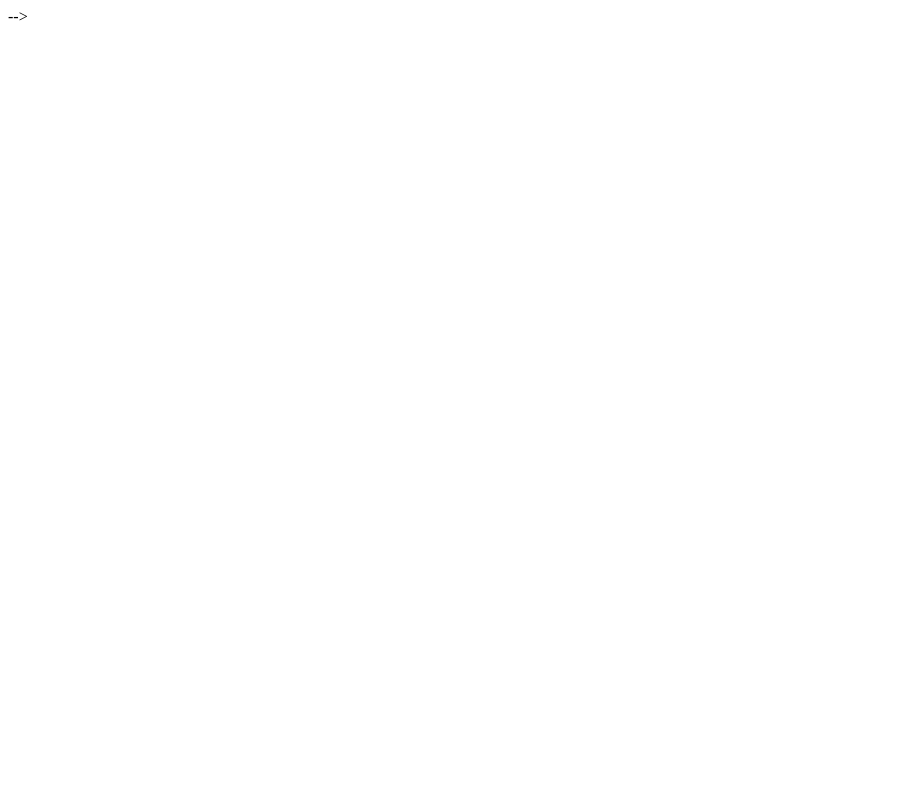
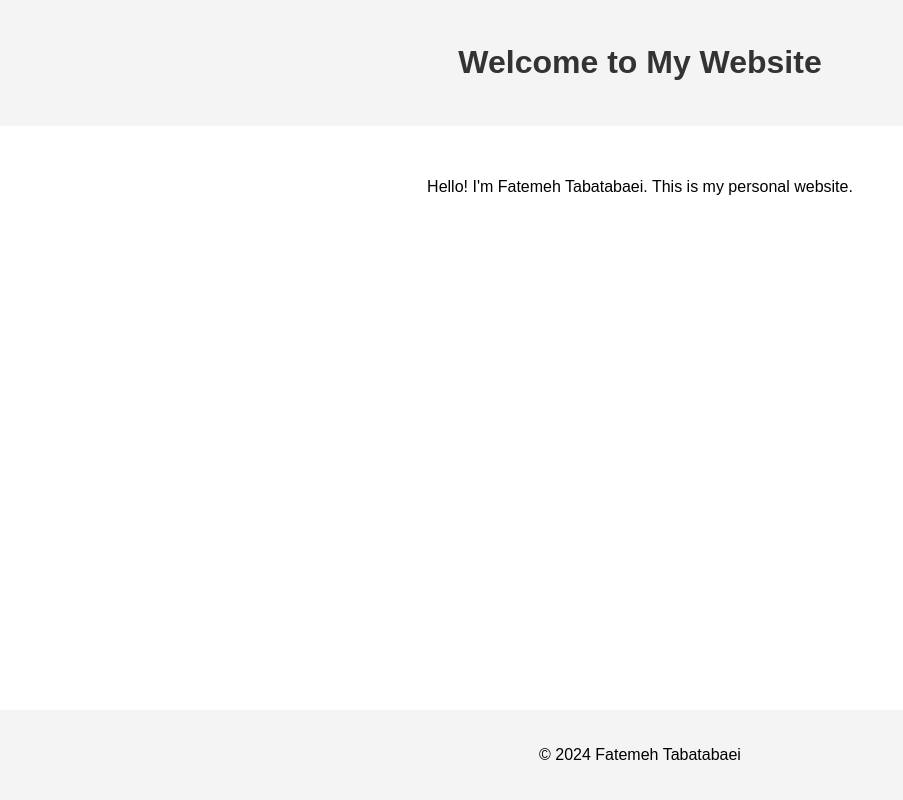
Before and after one commit to Fatemeh-Tabatabaeii/Fatemeh-Tabatabaeii.github.io, a plain HTML site: page index.html in a window 1280 px wide. Shown: the whole page, without its empty margins (0-903 px from the left). Drawn offline with Linux system fonts and the light colour scheme.

Commit message:
Update index.html

```diff
--- a/index.html
+++ b/index.html
@@ -1,20 +1,20 @@
-<!DOCTYPE html>-->
-<!--<html lang="en">-->
-<!--<head>-->
-<!--    <meta charset="UTF-8">-->
-<!--    <meta name="viewport" content="width=device-width, initial-scale=1.0">-->
-<!--    <title>Fatemeh Tabatabaei</title>-->
-<!--    <link rel="stylesheet" href="styles.css">-->
-<!--</head>-->
-<!--<body>-->
-<!--    <header>-->
-<!--        <h1>Welcome to My Website</h1>-->
-<!--    </header>-->
-<!--    <main>-->
-<!--        <p>Hello! I'm Fatemeh Tabatabaei. This is my personal website.</p>-->
-<!--    </main>-->
-<!--    <footer>-->
-<!--        <p>&copy; 2024 Fatemeh Tabatabaei</p>-->
-<!--    </footer>-->
-<!--</body>-->
-<!--</html>
+<!DOCTYPE html>
+<html lang="en">
+<head>
+    <meta charset="UTF-8">
+    <meta name="viewport" content="width=device-width, initial-scale=1.0">
+    <title>Fatemeh Tabatabaei</title>
+    <link rel="stylesheet" href="styles.css">
+</head>
+<body>
+    <header>
+        <h1>Welcome to My Website</h1>
+    </header>
+    <main>
+        <p>Hello! I'm Fatemeh Tabatabaei. This is my personal website.</p>
+    </main>
+    <footer>
+        <p>&copy; 2024 Fatemeh Tabatabaei</p>
+    </footer>
+</body>
+</html>
```
